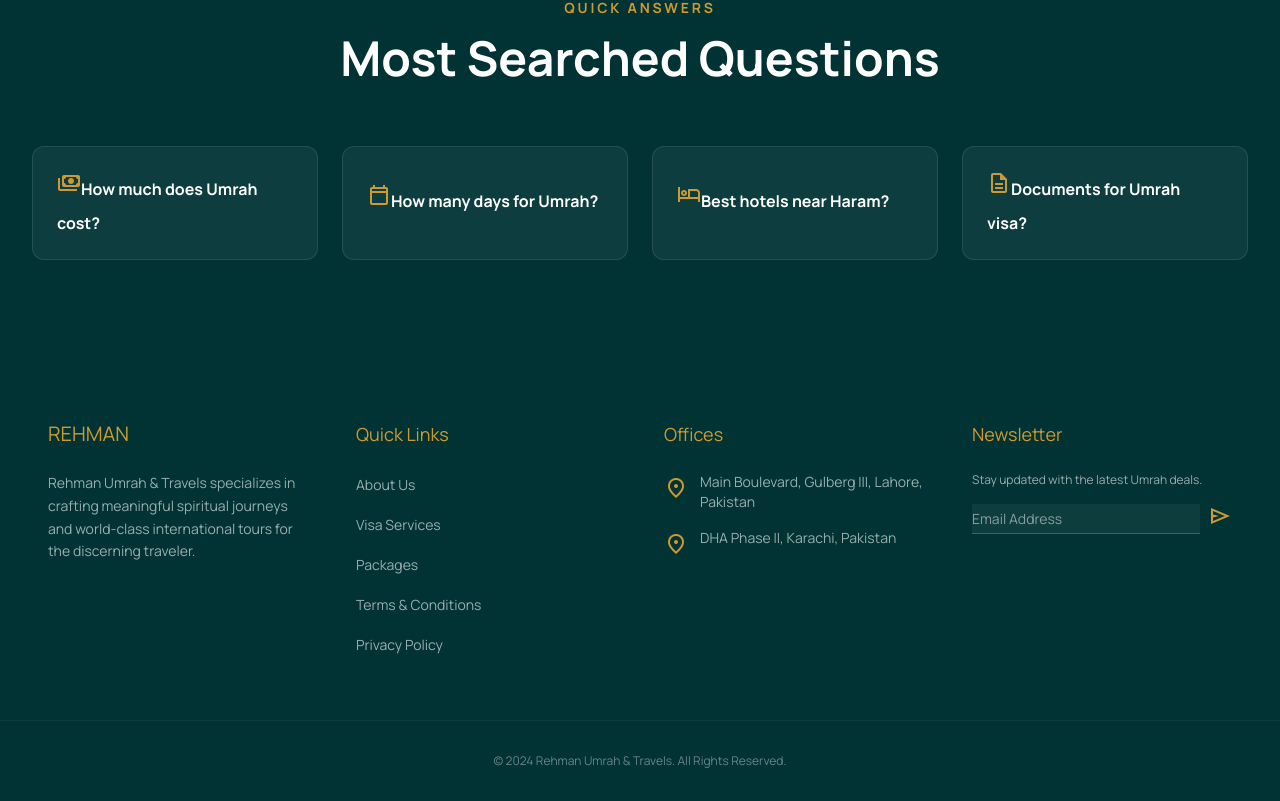
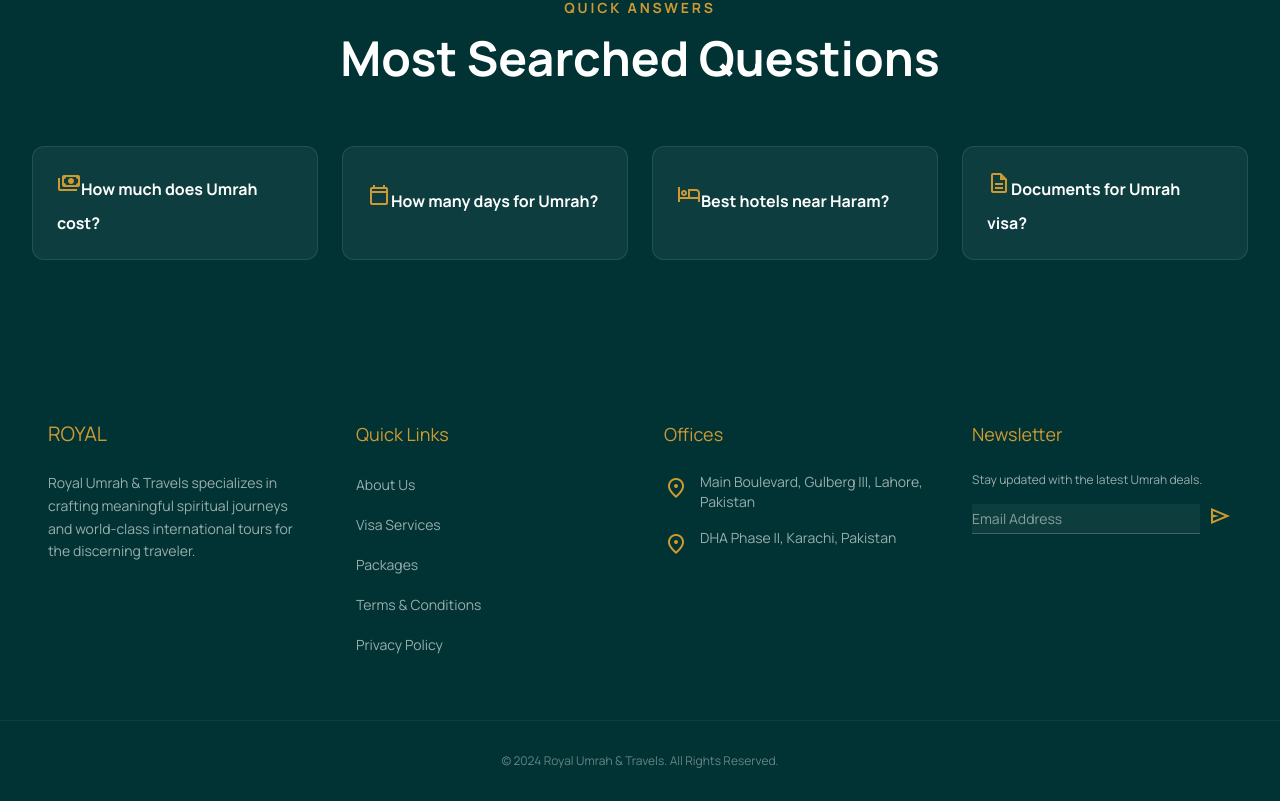
Before and after one commit to abubaker082512/rehman-umrah-travels, a React (Vite) app in the folder client/: page /faq in a window 1280 px wide. Shown: the part 1294-2095 px from the top of the page. Built offline with nearby package versions, Linux system fonts and the light colour scheme; no server answers.

Commit message:
refactor: rename Rehman to Royal across all files

```diff
--- a/client/index.html
+++ b/client/index.html
@@ -4,7 +4,7 @@
     <meta charset="UTF-8" />
     <link rel="icon" type="image/svg+xml" href="/favicon.svg" />
     <meta name="viewport" content="width=device-width, initial-scale=1.0" />
-    <title>REHMAN - Your Trusted Partner for Umrah & International Tours</title>
+    <title>ROYAL - Your Trusted Partner for Umrah & International Tours</title>
     <link href="https://fonts.googleapis.com/css2?family=Noto+Serif:wght@400;700&family=Manrope:wght@300;400;500;600;700;800&display=swap" rel="stylesheet"/>
     <link href="https://fonts.googleapis.com/css2?family=Material+Symbols+Outlined:wght,FILL@100..700,0..1&display=swap" rel="stylesheet"/>
   </head>
--- a/client/src/components/Footer.jsx
+++ b/client/src/components/Footer.jsx
@@ -5,8 +5,8 @@ const Footer = () => {
     <footer className="bg-[#013334] dark:bg-[#001c1d]">
       <div className="grid grid-cols-1 md:grid-cols-4 gap-12 px-12 py-16 w-full max-w-screen-2xl mx-auto">
         <div className="space-y-6">
-          <div className="font-notoSerif text-xl text-[#CD9933]">REHMAN</div>
-          <p className="text-white/60 text-sm leading-relaxed font-manrope">Rehman Umrah & Travels specializes in crafting meaningful spiritual journeys and world-class international tours for the discerning traveler.</p>
+          <div className="font-notoSerif text-xl text-[#CD9933]">ROYAL</div>
+          <p className="text-white/60 text-sm leading-relaxed font-manrope">Royal Umrah & Travels specializes in crafting meaningful spiritual journeys and world-class international tours for the discerning traveler.</p>
         </div>
         <div>
           <h5 className="font-notoSerif text-lg text-[#CD9933] mb-6">Quick Links</h5>
@@ -41,7 +41,7 @@ const Footer = () => {
         </div>
       </div>
       <div className="border-t border-white/5 px-12 py-8 text-center">
-        <p className="text-white/40 text-xs font-manrope">© 2024 Rehman Umrah & Travels. All Rights Reserved.</p>
+        <p className="text-white/40 text-xs font-manrope">© 2024 Royal Umrah & Travels. All Rights Reserved.</p>
       </div>
     </footer>
   )
--- a/client/src/components/Navbar.jsx
+++ b/client/src/components/Navbar.jsx
@@ -19,7 +19,7 @@ const Navbar = ({ isVersion2 = false }) => {
     <nav className={`fixed top-0 left-0 right-0 z-50 ${isVersion2 ? 'bg-[#013334]/80 backdrop-blur-md' : 'bg-[#013334] dark:bg-[#001c1d]'} shadow-[0_8px_40px_rgba(1,51,52,0.06)]`}>
       <div className="flex justify-between items-center w-full px-8 py-4 max-w-screen-2xl mx-auto">
         <Link to="/" className="flex items-center gap-2">
-          <img src={logo} alt="Rehman Travel & Tours Logo" className="h-10 w-auto" />
+          <img src={logo} alt="Royal Travel & Tours Logo" className="h-10 w-auto" />
         </Link>
         <div className="hidden md:flex items-center gap-6">
           {links.map((l) => (
--- a/client/src/pages/About.jsx
+++ b/client/src/pages/About.jsx
@@ -42,7 +42,7 @@ const About = () => {
               <span className="font-manrope tracking-[0.3em] uppercase text-xs text-secondary font-bold">Company Story</span>
               <h2 className="font-notoSerif text-4xl md:text-5xl text-primary leading-tight">Crafting Pathways to the Holy Lands</h2>
               <div className="space-y-6 text-on-surface-variant font-manrope leading-loose text-lg">
-                <p>Rehman Umrah &amp; Travels began as a humble aspiration: to transform the daunting logistics of pilgrimage into a seamless, contemplative experience. We understood that for many, this journey is the culmination of a lifetime's prayer.</p>
+                <p>Royal Umrah &amp; Travels began as a humble aspiration: to transform the daunting logistics of pilgrimage into a seamless, contemplative experience. We understood that for many, this journey is the culmination of a lifetime's prayer.</p>
                 <p>Over two decades, we have evolved from a small local agency into a premier travel concierge in Pakistan. Our growth has been guided not by numbers, but by the testimonials of pilgrims who found peace in our planning and comfort in our care.</p>
                 <p>Every detail, from the proximity of the hotels to the expertise of our guides, is curated to ensure that your focus remains entirely on the spiritual essence of your visit.</p>
               </div>
--- a/client/src/pages/Admin/Dashboard.jsx
+++ b/client/src/pages/Admin/Dashboard.jsx
@@ -179,7 +179,7 @@ const AdminDashboard = () => {
       <header className="bg-[#013334] text-white px-8 py-4 flex justify-between items-center">
         <div>
           <h1 className="font-notoSerif text-2xl font-bold text-[#CD9933]">Admin Dashboard</h1>
-          <p className="text-white/60 text-sm">Rehman Umrah & Travels</p>
+          <p className="text-white/60 text-sm">Royal Umrah & Travels</p>
         </div>
         <div className="flex items-center gap-4">
           <a href="/" className="text-white/80 hover:text-[#CD9933] text-sm">View Site</a>
--- a/client/src/pages/Admin/Login.jsx
+++ b/client/src/pages/Admin/Login.jsx
@@ -40,7 +40,7 @@ const AdminLogin = () => {
       <div className="bg-white p-12 rounded-2xl shadow-2xl w-full max-w-md">
         <div className="text-center mb-8">
           <h1 className="text-3xl font-notoSerif font-bold text-[#013334]">Admin Login</h1>
-          <p className="text-on-surface-variant text-sm mt-2">Rehman Umrah & Travels</p>
+          <p className="text-on-surface-variant text-sm mt-2">Royal Umrah & Travels</p>
         </div>
 
         {error && (
--- a/client/src/pages/Home.jsx
+++ b/client/src/pages/Home.jsx
@@ -301,7 +301,7 @@ const Home = () => {
                   <span key={i} className="material-symbols-outlined" style={{ fontVariationSettings: "'FILL' 1" }}>star</span>
                 ))}
               </div>
-              <p className="italic text-primary mb-8 leading-relaxed font-manrope">"Our Umrah journey with Rehman Travels was flawless. From the visa process to the hotels being so close to the Haram, everything was perfectly managed. May Allah reward them."</p>
+              <p className="italic text-primary mb-8 leading-relaxed font-manrope">"Our Umrah journey with Royal Travels was flawless. From the visa process to the hotels being so close to the Haram, everything was perfectly managed. May Allah reward them."</p>
               <div className="flex items-center gap-4">
                 <img className="w-12 h-12 rounded-full object-cover" src="https://lh3.googleusercontent.com/aida-public/AB6AXuDFTFEGBCE5jXj6eM278TP2Ax109ogHPCfKt81ueziR3aYr7jMI04ENRCcJ4Vat5FMphSQMJq3NRdl6DUVSdm8nFooEXYlNGQI9_C-5B213ukaJ9Xj7hmEwYW6AVrwzbiywDR_z2CJefQ6hr6aFsVuYYVv5gR2huLiFxsi9Lb67BKod9sXjic742wH_Fn6ZYyp0h6ui-0gv-aNCzmnupdBLzGxeHzlxAg7MlFO_-ufV_NafC8G0jsnsNHvpAjTtcvlHuf-l48cgZVBe" alt="Customer" />
                 <div>
@@ -331,7 +331,7 @@ const Home = () => {
                   <span key={i} className="material-symbols-outlined" style={{ fontVariationSettings: "'FILL' 1" }}>star</span>
                 ))}
               </div>
-              <p className="italic text-primary mb-8 leading-relaxed font-manrope">"The ground staff in Makkah were like family. They helped us with our elderly parents during Tawaaf. I highly recommend Rehman Travels for their compassion."</p>
+              <p className="italic text-primary mb-8 leading-relaxed font-manrope">"The ground staff in Makkah were like family. They helped us with our elderly parents during Tawaaf. I highly recommend Royal Travels for their compassion."</p>
               <div className="flex items-center gap-4">
                 <img className="w-12 h-12 rounded-full object-cover" src="https://lh3.googleusercontent.com/aida-public/AB6AXuCc5pUsNWCfg7tO9-yhbEhsmWLR3vQg8yhvrq9qB4GvnXb1unZaqrw0qOK-Hwi5u-JfvnYT0g1z0MtYppgRxP5iDR0XwPBCjXfWvQt0MPJwuIuJQPWqJLmAgYZYdnwi8iF415-FVPbgwE9pf8ASPKktSBaff--XmTPWezqEMdYXTyH94z6ov_Hillp9mm9rt9JPL-SAz8nvhrPKEMWuos3DBXCq-RAHeGlShRxei8Zj44aC41yTkVxlgBdbJTd6PS2-karlMjwZHSxh" alt="Customer" />
                 <div>
--- a/client/src/pages/Home2.jsx
+++ b/client/src/pages/Home2.jsx
@@ -175,7 +175,7 @@ const Home2 = () => {
                     </div>
                     <div className="container mx-auto px-6 relative z-10">
                         <div className="text-center max-w-3xl mx-auto mb-20">
-                            <h2 className="font-headline text-4xl mb-6 italic text-[#CD9933]">Why Travel with Rehman Travels?</h2>
+                            <h2 className="font-headline text-4xl mb-6 italic text-[#CD9933]">Why Travel with Royal Travels?</h2>
                             <p className="font-body text-white/70">Over two decades of excellence in crafting sacred journeys with dedication and spiritual integrity.</p>
                         </div>
                         <div className="grid grid-cols-2 md:grid-cols-5 gap-8 text-center">
--- a/package.json
+++ b/package.json
@@ -1,7 +1,7 @@
 {
   "name": "rehman-umrah-travels",
   "version": "1.0.0",
-  "description": "Rehman Umrah & Travels MERN Stack Website",
+  "description": "Royal Umrah & Travels MERN Stack Website",
   "main": "index.js",
   "scripts": {
     "start": "node server/index.js",
```
Also changed, not shown: 1 other file (tests, documents, lock files or other folders).
